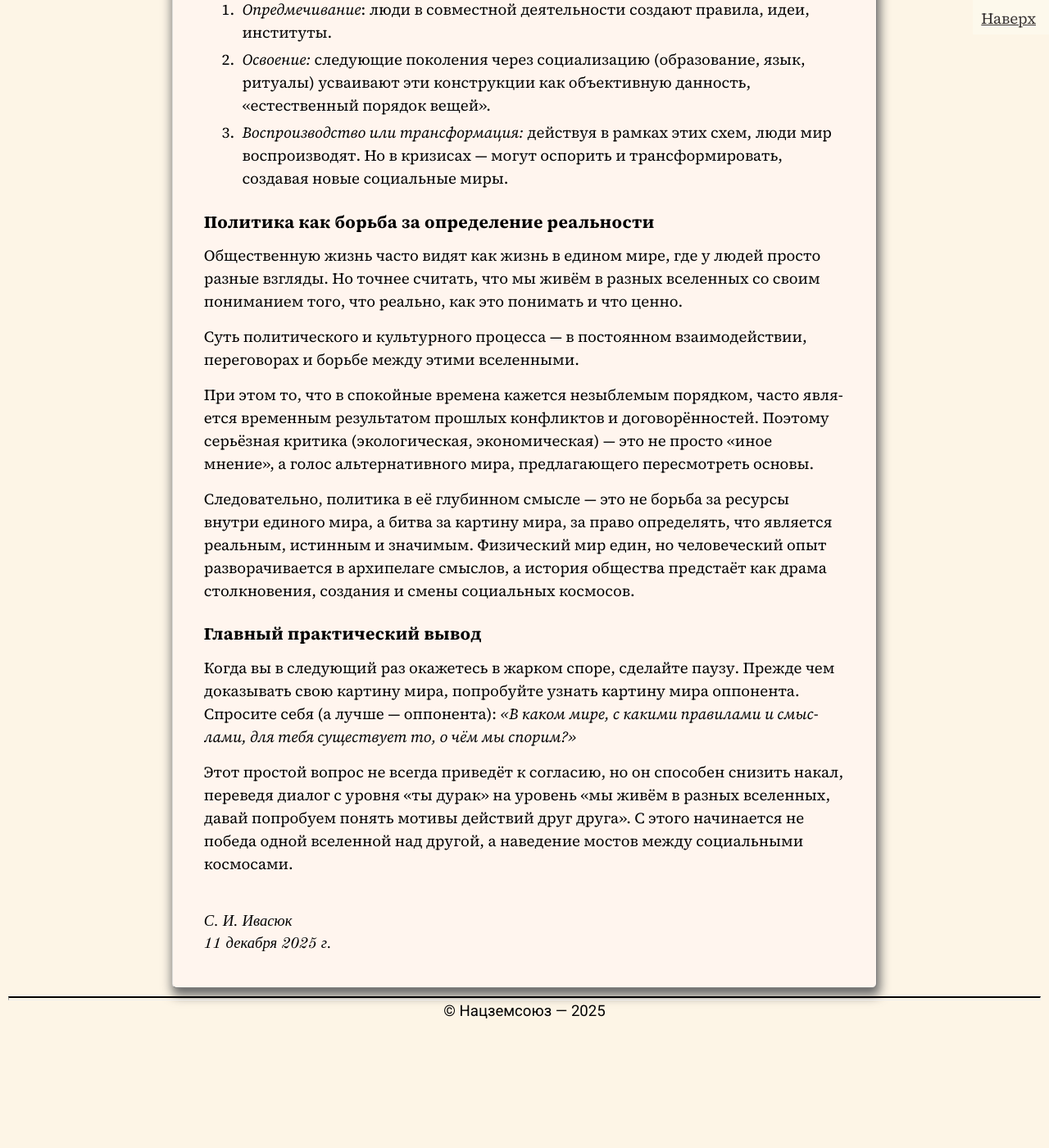
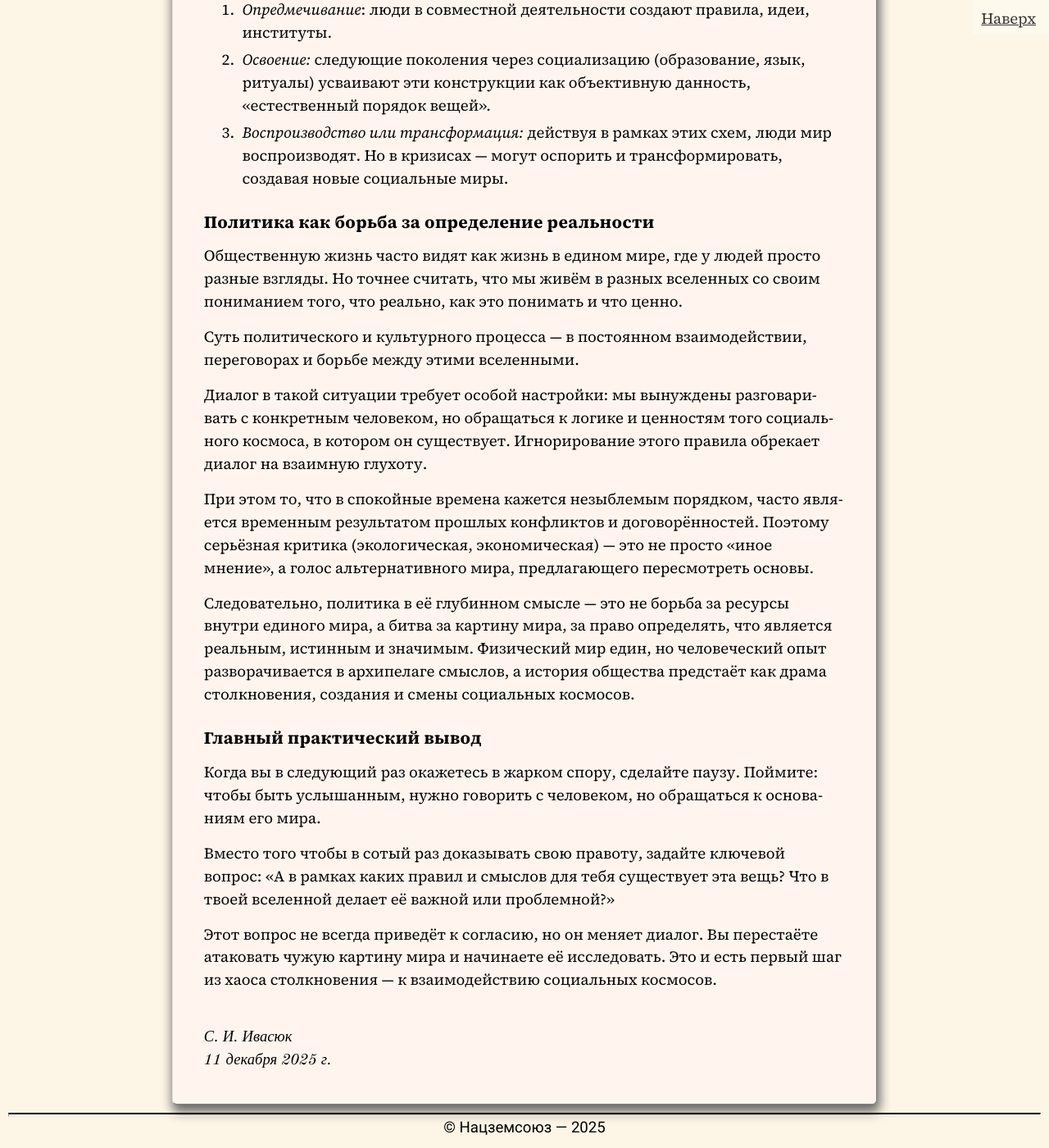
Before and after one commit to SergSi/land-use-art, a Jekyll site: the page built from _posts/2025-12-11-train.md, in a window 1280 px wide and 1400 px high, scrolled down 2239 px. Shown: the whole window at 82% size. Built offline with Jekyll 4.4.1, drawn with Linux system fonts in a browser that asks for light colours; some web fonts are replaced; before the commit the page ends 3497 px from its top, so only the background shows below that.

Commit message:
Update 2025-12-11-train.md

```diff
--- a/_posts/2025-12-11-train.md
+++ b/_posts/2025-12-11-train.md
@@ -47,12 +47,16 @@ class: mind
 
 Суть политического и культурного процесса — в постоянном взаимодействии, переговорах и борьбе между этими вселенными.
 
+Диалог в такой ситуации требует особой настройки: мы вынуждены разговаривать с конкретным человеком, но обращаться к логике и ценностям того социального космоса, в котором он существует. Игнорирование этого правила обрекает диалог на взаимную глухоту.
+
 При этом то, что в спокойные времена кажется незыблемым порядком, часто является временным результатом прошлых конфликтов и договорённостей. Поэтому серьёзная критика (экологическая, экономическая) — это не просто «иное мнение», а голос альтернативного мира, предлагающего пересмотреть основы.
 
 Следовательно, политика в её глубинном смысле — это не борьба за ресурсы внутри единого мира, а битва за картину мира, за право определять, что является реальным, истинным и значимым. Физический мир един, но человеческий опыт разворачивается в архипелаге смыслов, а история общества предстаёт как драма столкновения, создания и смены социальных космосов.
 
 ### Главный практический вывод
 
-Когда вы в следующий раз окажетесь в жарком споре, сделайте паузу. Прежде чем доказывать свою картину мира, попробуйте узнать картину мира оппонента. Спросите себя (а лучше — оппонента): *«В каком мире, с какими правилами и смыслами, для тебя существует то, о чём мы спорим?»*
+Когда вы в следующий раз окажетесь в жарком спору, сделайте паузу. Поймите: чтобы быть услышанным, нужно говорить с человеком, но обращаться к основаниям его мира.
 
-Этот простой вопрос не всегда приведёт к согласию, но он способен снизить накал, переведя диалог с уровня «ты дурак» на уровень «мы живём в разных вселенных, давай попробуем понять мотивы действий друг друга». С этого начинается не победа одной вселенной над другой, а наведение мостов между социальными космосами.
+Вместо того чтобы в сотый раз доказывать свою правоту, задайте ключевой вопрос: «А в рамках каких правил и смыслов для тебя существует эта вещь? Что в твоей вселенной делает её важной или проблемной?»
+
+Этот вопрос не всегда приведёт к согласию, но он меняет диалог. Вы перестаёте атаковать чужую картину мира и начинаете её исследовать. Это и есть первый шаг из хаоса столкновения — к взаимодействию социальных космосов.
```
